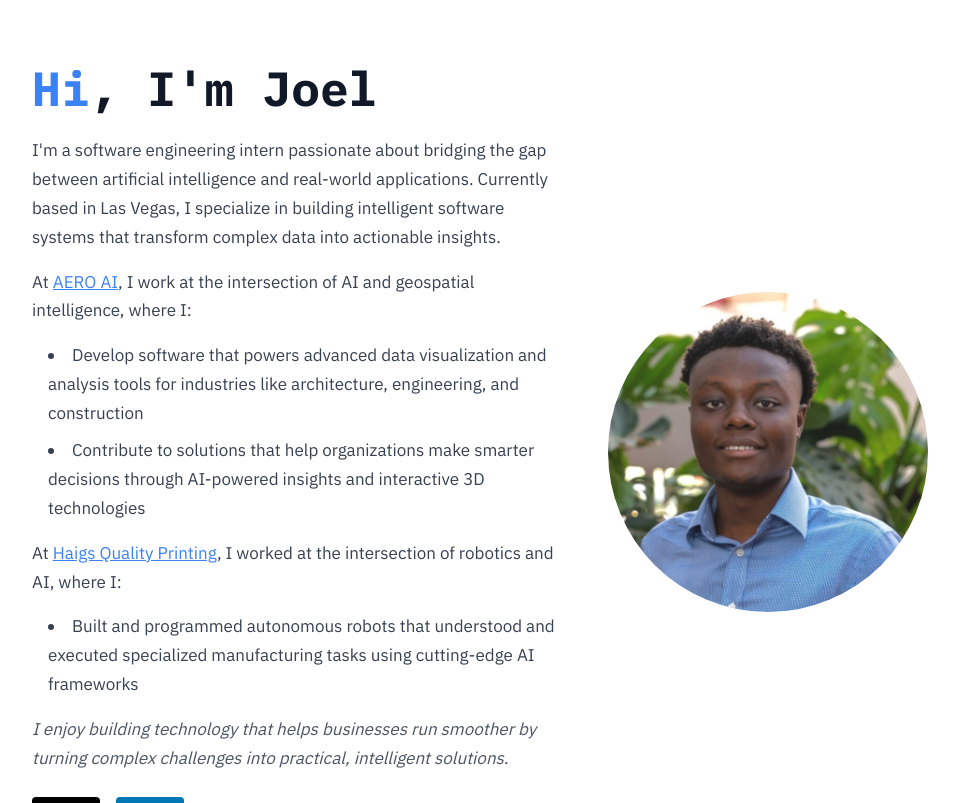
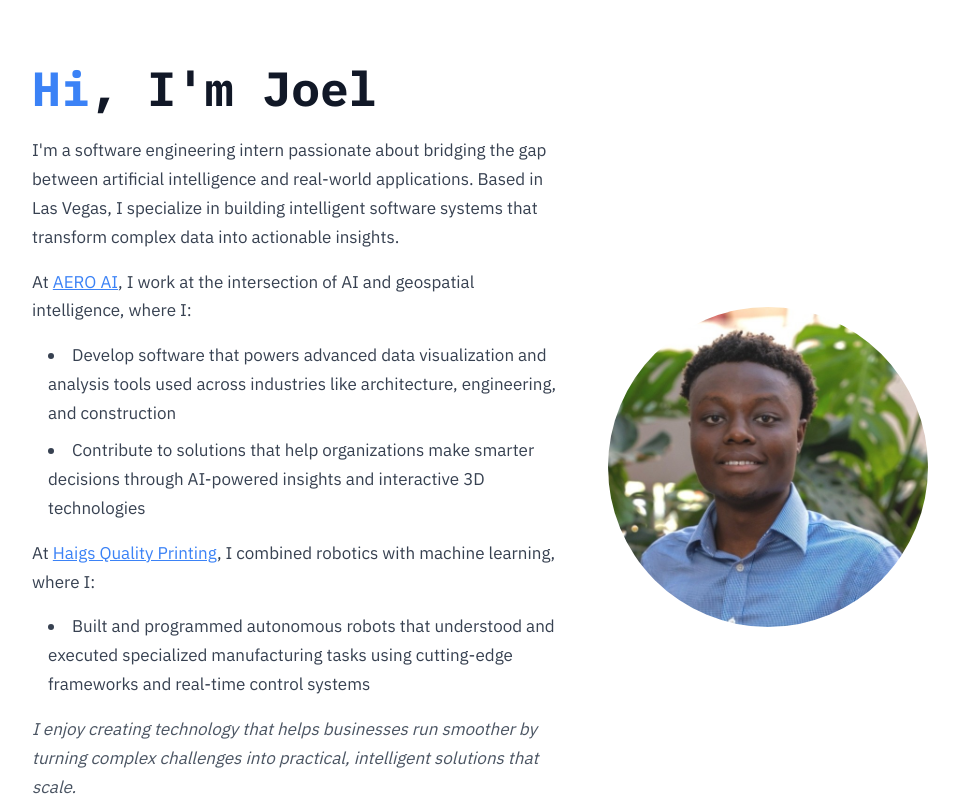
Before and after one commit to joelkab/Joel-portfolio, a Next.js app: page / in a window 1280 px wide. Shown: the top 803 px of the page, without its empty margins (160-1119 px from the left). Built offline with nearby package versions, Linux system fonts and the light colour scheme.

Commit message:
Refine bio content - improve language variety and maintain consistent formatting

```diff
--- a/src/components/sections/MinimalistHero.tsx
+++ b/src/components/sections/MinimalistHero.tsx
@@ -29,7 +29,7 @@ export default function MinimalistHero() {
               {/* Description */}
               <div className="text-gray-700 space-y-4 mb-6 text-[17px] leading-[1.7]">
                 <p>
-                  I'm a software engineering intern passionate about bridging the gap between artificial intelligence and real-world applications. Currently based in Las Vegas, I specialize in building intelligent software systems that transform complex data into actionable insights.
+                  I'm a software engineering intern passionate about bridging the gap between artificial intelligence and real-world applications. Based in Las Vegas, I specialize in building intelligent software systems that transform complex data into actionable insights.
                 </p>
 
                 <p>
@@ -37,20 +37,20 @@ export default function MinimalistHero() {
                 </p>
 
                 <ul className="list-disc list-inside space-y-2 ml-4">
-                  <li>Develop software that powers advanced data visualization and analysis tools for industries like architecture, engineering, and construction</li>
+                  <li>Develop software that powers advanced data visualization and analysis tools used across industries like architecture, engineering, and construction</li>
                   <li>Contribute to solutions that help organizations make smarter decisions through AI-powered insights and interactive 3D technologies</li>
                 </ul>
 
                 <p>
-                  At <a href="https://www.haigsprinting.com/" className="text-blue-500 underline">Haigs Quality Printing</a>, I worked at the intersection of robotics and AI, where I:
+                  At <a href="https://www.haigsprinting.com/" className="text-blue-500 underline">Haigs Quality Printing</a>, I combined robotics with machine learning, where I:
                 </p>
 
                 <ul className="list-disc list-inside space-y-2 ml-4">
-                  <li>Built and programmed autonomous robots that understood and executed specialized manufacturing tasks using cutting-edge AI frameworks</li>
+                  <li>Built and programmed autonomous robots that understood and executed specialized manufacturing tasks using cutting-edge frameworks and real-time control systems</li>
                 </ul>
 
                 <p className="text-gray-600 italic">
-                  I enjoy building technology that helps businesses run smoother by turning complex challenges into practical, intelligent solutions.
+                  I enjoy creating technology that helps businesses run smoother by turning complex challenges into practical, intelligent solutions that scale.
                 </p>
               </div>
 
```
